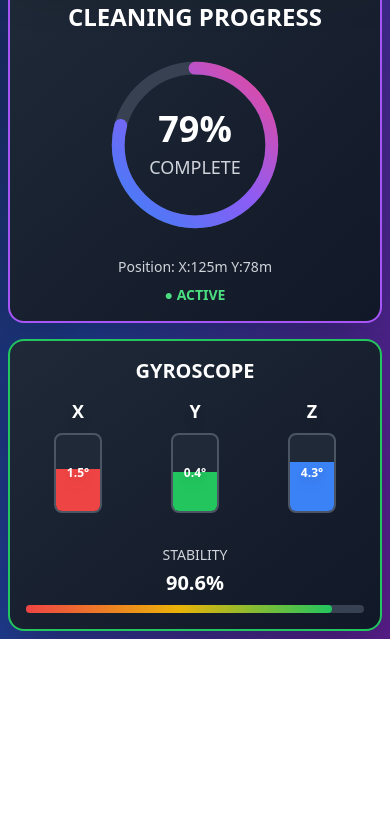
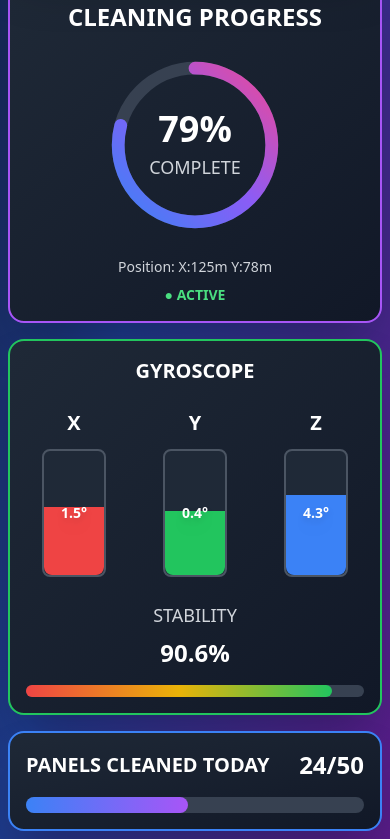
Before and after one commit to Clibs58/solar_bot_dashboard_test, a React (Vite) app: page / in a window 390 px wide. Shown: the part 775-1614 px from the top of the page. Before the commit the page ends 1414 px from the top, so only its background shows below. Built offline with nearby package versions, Linux system fonts and the light colour scheme.

Commit message:
Fix gyroscope layout and remove temp/humidity

```diff
--- a/src/App.tsx
+++ b/src/App.tsx
@@ -70,15 +70,15 @@ const SolarBotDashboard = () => {
   };
 
   const GyroscopeDisplay = ({ value, label, color }) => (
-    <div className="text-center flex-1 max-w-[80px] lg:max-w-none lg:flex-none">
-      <div className="text-lg sm:text-xl lg:text-2xl font-bold text-white mb-2 sm:mb-3 lg:mb-4 drop-shadow-lg">{label}</div>
-      <div className="w-12 h-20 sm:w-14 sm:h-24 lg:w-20 lg:h-36 bg-gray-800 rounded-lg relative overflow-hidden mx-auto border-2 border-gray-600">
+    <div className="text-center">
+      <div className="text-xl font-bold text-white mb-3">{label}</div>
+      <div className="w-16 h-32 bg-gray-800 rounded-lg relative overflow-hidden mx-auto border-2 border-gray-600">
         <div
-          className={`absolute bottom-0 left-0 right-0 ${color} transition-all duration-1000 rounded-b`}
+          className={`absolute bottom-0 left-0 right-0 ${color} transition-all duration-1000 rounded-b-lg`}
           style={{ height: `${Math.max(5, Math.min(95, (value + 15) / 30 * 100))}%` }}
         />
         <div className="absolute inset-0 flex items-center justify-center">
-          <span className="text-xs lg:text-sm font-bold text-white drop-shadow-lg">
+          <span className="text-sm font-bold text-white drop-shadow-lg">
             {value.toFixed(1)}°
           </span>
         </div>
@@ -235,23 +235,21 @@ const SolarBotDashboard = () => {
 
           {/* Right Column - Gyroscope */}
           <div className="lg:col-span-3">
-            <div className="bg-gradient-to-br from-gray-800 to-gray-900 rounded-2xl lg:rounded-3xl p-4 sm:p-6 lg:p-8 border-2 border-green-500 shadow-2xl">
-              <h2 className="text-xl sm:text-2xl lg:text-3xl font-bold text-white mb-4 sm:mb-6 lg:mb-8 text-center">GYROSCOPE</h2>
-              <div className="flex justify-center lg:justify-between items-end gap-1 sm:gap-2 lg:gap-4 h-32 sm:h-36 lg:h-48 mb-4 sm:mb-5 lg:mb-6 overflow-hidden px-1 lg:px-2">
-              <div className="flex justify-between items-end mb-4 sm:mb-5 lg:mb-6 px-2 w-full pt-8">
+            <div className="bg-gradient-to-br from-gray-800 to-gray-900 rounded-2xl lg:rounded-3xl p-4 sm:p-6 lg:p-8 border-2 border-green-500 shadow-2xl h-full">
+              <h2 className="text-xl sm:text-2xl lg:text-3xl font-bold text-white mb-6 text-center">GYROSCOPE</h2>
+              <div className="flex justify-between items-end mb-6 px-4">
                 <GyroscopeDisplay value={botData.gyroscope.x} label="X" color="bg-red-500" />
                 <GyroscopeDisplay value={botData.gyroscope.y} label="Y" color="bg-green-500" />
                 <GyroscopeDisplay value={botData.gyroscope.z} label="Z" color="bg-blue-500" />
               </div>
-              </div>
               <div className="text-center">
-                <div className="text-gray-300 text-sm sm:text-base lg:text-lg mb-1 lg:mb-2">STABILITY</div>
-                <div className="text-xl sm:text-2xl lg:text-3xl font-bold text-white">
+                <div className="text-gray-300 text-lg mb-2">STABILITY</div>
+                <div className="text-2xl lg:text-3xl font-bold text-white mb-4">
                   {(100 - Math.abs(botData.gyroscope.x + botData.gyroscope.y + botData.gyroscope.z) * 1.5).toFixed(1)}%
                 </div>
-                <div className="mt-2 sm:mt-3 lg:mt-4 bg-gray-700 rounded-full h-2 sm:h-2.5 lg:h-3">
+                <div className="bg-gray-700 rounded-full h-3">
                   <div
-                    className="bg-gradient-to-r from-red-500 via-yellow-500 to-green-500 h-2 sm:h-2.5 lg:h-3 rounded-full transition-all duration-1000"
+                    className="bg-gradient-to-r from-red-500 via-yellow-500 to-green-500 h-3 rounded-full transition-all duration-1000"
                     style={{ width: `${Math.max(0, 100 - Math.abs(botData.gyroscope.x + botData.gyroscope.y + botData.gyroscope.z) * 1.5)}%` }}
                   />
                 </div>
@@ -260,7 +258,21 @@ const SolarBotDashboard = () => {
           </div>
         </div>
 
-        {/* Error Alert Overlay */}
+        {/* Bottom Section - Panels Progress */}
+        <div className="bg-gradient-to-br from-gray-800 to-gray-900 rounded-2xl lg:rounded-3xl p-4 sm:p-6 lg:p-8 border-2 border-blue-500 shadow-2xl">
+          <div className="flex items-center justify-between mb-4">
+            <h2 className="text-xl sm:text-2xl lg:text-3xl font-bold text-white">PANELS CLEANED TODAY</h2>
+            <div className="text-right">
+              <div className="text-2xl lg:text-3xl font-bold text-white">{botData.panelsCleanedToday}/{botData.totalPanels}</div>
+            </div>
+          </div>
+          <div className="bg-gray-700 rounded-full h-4">
+            <div
+              className="bg-gradient-to-r from-blue-500 to-purple-500 h-4 rounded-full transition-all duration-1000"
+              style={{ width: `${(botData.panelsCleanedToday / botData.totalPanels) * 100}%` }}
+            />
+          </div>
+        </div>
         {botData.errors.length > 0 && (
           <div className="fixed bottom-2 sm:bottom-4 lg:bottom-8 left-2 sm:left-4 lg:left-8 right-2 sm:right-4 lg:right-8 z-50">
             <div className="bg-red-600 border-4 border-red-400 rounded-2xl lg:rounded-3xl p-4 sm:p-5 lg:p-6 shadow-2xl animate-pulse">
@@ -281,4 +293,5 @@ const SolarBotDashboard = () => {
   );
 };
 
+        {/* Error Alert Overlay */}
 export default SolarBotDashboard;
```
